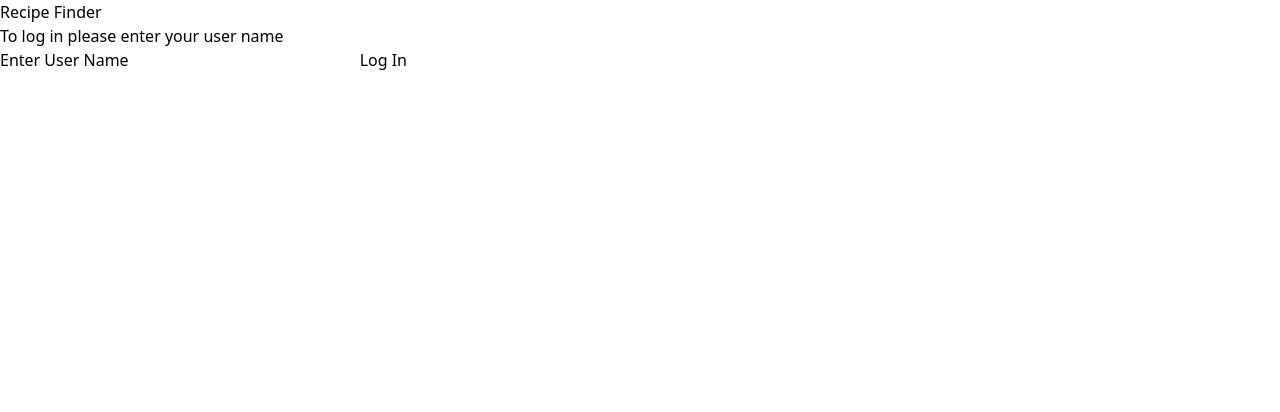
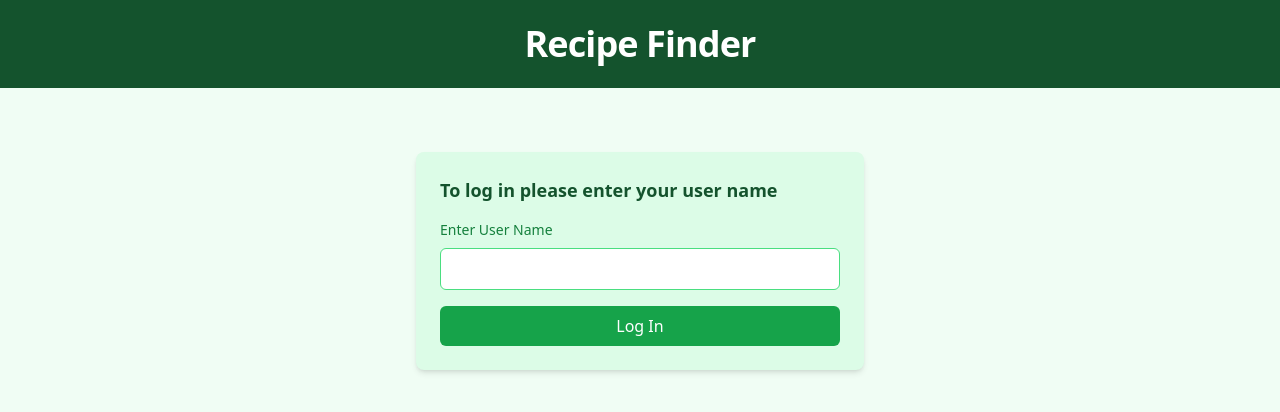
Before and after one commit to Shirin-Faile/mealDB, a Next.js app: page / in a window 1280 px wide. Shown: the top 412 px of the page. Built offline with nearby package versions, Linux system fonts and the light colour scheme.

Commit message:
styling 1

```diff
--- a/src/components/Header/index.tsx
+++ b/src/components/Header/index.tsx
@@ -1,7 +1,7 @@
 const Header = () => {
     return (
-        <header>
-            <h1>Recipe Finder</h1>
+        <header className="bg-green-900 py-6 px-8">
+            <h1 className="text-4xl font-extrabold text-white tracking-tight text-center">Recipe Finder</h1>
         </header>
     )
 }
--- a/src/components/LogIn/index.tsx
+++ b/src/components/LogIn/index.tsx
@@ -21,11 +21,22 @@ const LogIn = () => {
     }
 
     return (
-        <div>
-            <p>To log in please enter your user name</p>
-            <label htmlFor="user-input">Enter User Name</label>
-            <input id="user-input" onChange={handleChange} />
-            <button onClick={handleClick}>Log In</button>
+        <div className="bg-green-100 p-6 rounded-lg shadow-md w-full max-w-md mx-auto mt-10">
+            <p className="text-lg text-green-900 font-semibold mb-4">
+                To log in please enter your user name
+            </p>
+            <div className="mb-4">
+                <label htmlFor="user-input" className="block text-sm text-green-700 mb-2">
+                    Enter User Name
+                </label>
+                <input
+                id="user-input"
+                onChange={handleChange}
+                className="w-full p-2 border border-green-400 rounded-md focus:outline-none focus:border-green-700"
+                />
+            </div>
+            <button
+            onClick={handleClick} className="w-full bg-green-600 text-white py-2 rounded-md hover:bg-green-700 transition-colors">Log In</button>
         </div>
     )
 }
--- a/src/components/LogInWrapper/index.tsx
+++ b/src/components/LogInWrapper/index.tsx
@@ -1,4 +1,4 @@
-'use client'
+'use client';
 import { useUserContext } from "@/utils/contexts";
 import LogIn from "../LogIn";
 import { UserContextType } from "@/utils/types";
@@ -8,16 +8,20 @@ const LogInWrapper = ({children}:{children:React.ReactNode}) => {
     const { user } = useUserContext() as UserContextType;
 
     return (
-        <div>
-            {!user ? <LogIn /> : (
-                <>
+        <div className="min-h-screen bg-green-50 flex flex-col items-center p-6">
+            {!user ? (
+                <LogIn />
+            ) : (
+                <div className="text-center w-full max-w-md">
                     <Menu />
-                    <p>Hi {user.name}</p>
-                    {children}
-                </>
+                    <p className="text-xl text-green-900 font-bold mt-6">Hi {user.name}</p>
+                    <div className="mt-4">
+                        {children}
+                    </div>
+                </div>
             )}
         </div>
-    )
+    );
 }
 
 export default LogInWrapper;
--- a/src/components/Menu/index.tsx
+++ b/src/components/Menu/index.tsx
@@ -2,10 +2,18 @@ import Link from "next/link"
 
 const Menu = () => {
     return (
-        <nav>
-            <Link href="/">Home</Link>
-            <Link href="/Profile">Profile</Link>
-            <Link href="/Category">Category</Link>
+        <nav className="bg-green-900 p-4 rounded-md shadow-md">
+            <ul className="flex space-x-6 justify-center">
+                <li>
+                    <Link href="/" className="text-white text-lg font-semibold hover:text-green-300 transition-colors">Home</Link>
+                </li>
+                <li>
+                    <Link href="/Profile" className="text-white text-lg font-semibold hover:text-green-300 transition-colors">Profile</Link>
+                </li>
+                <li>
+                    <Link href="/Category" className="text-white text-lg font-semibold hover:text-green-300 transition-colors">Category</Link>
+                </li>
+            </ul>
         </nav>
     )
 }
```
